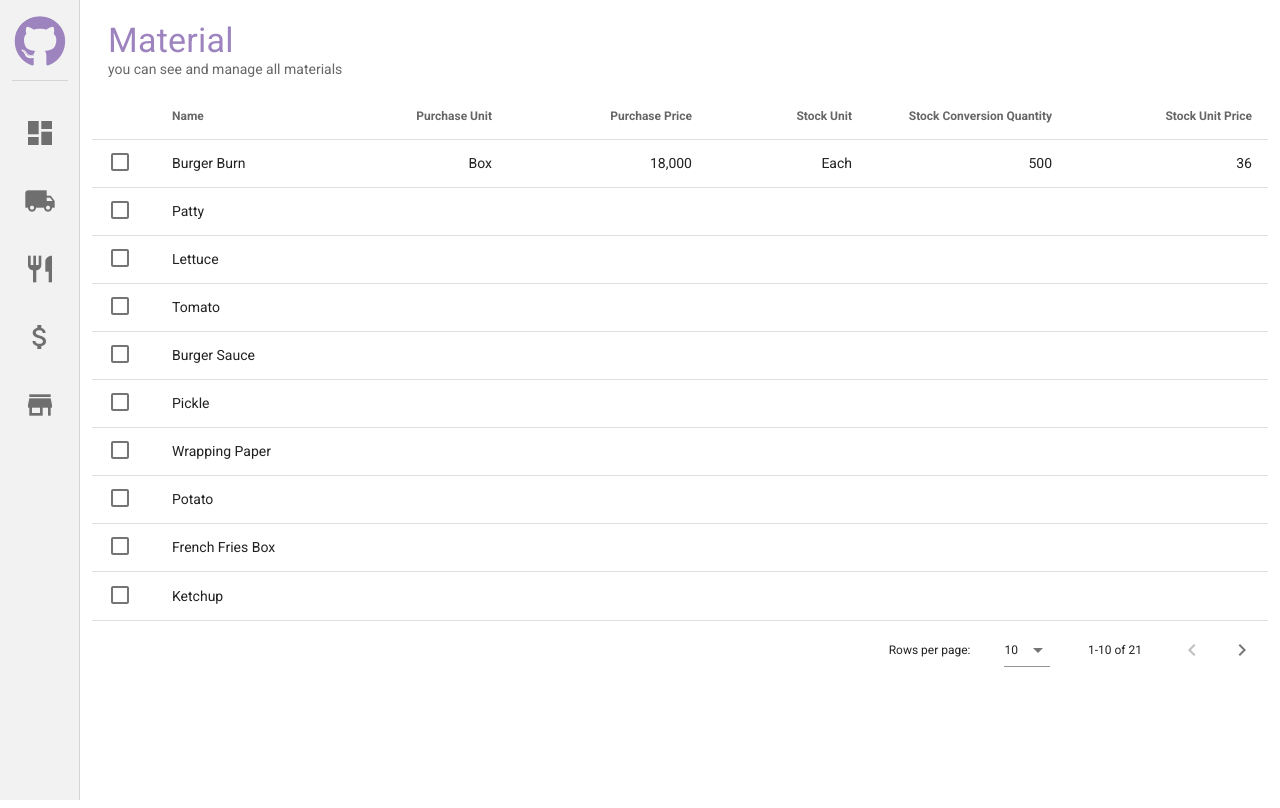
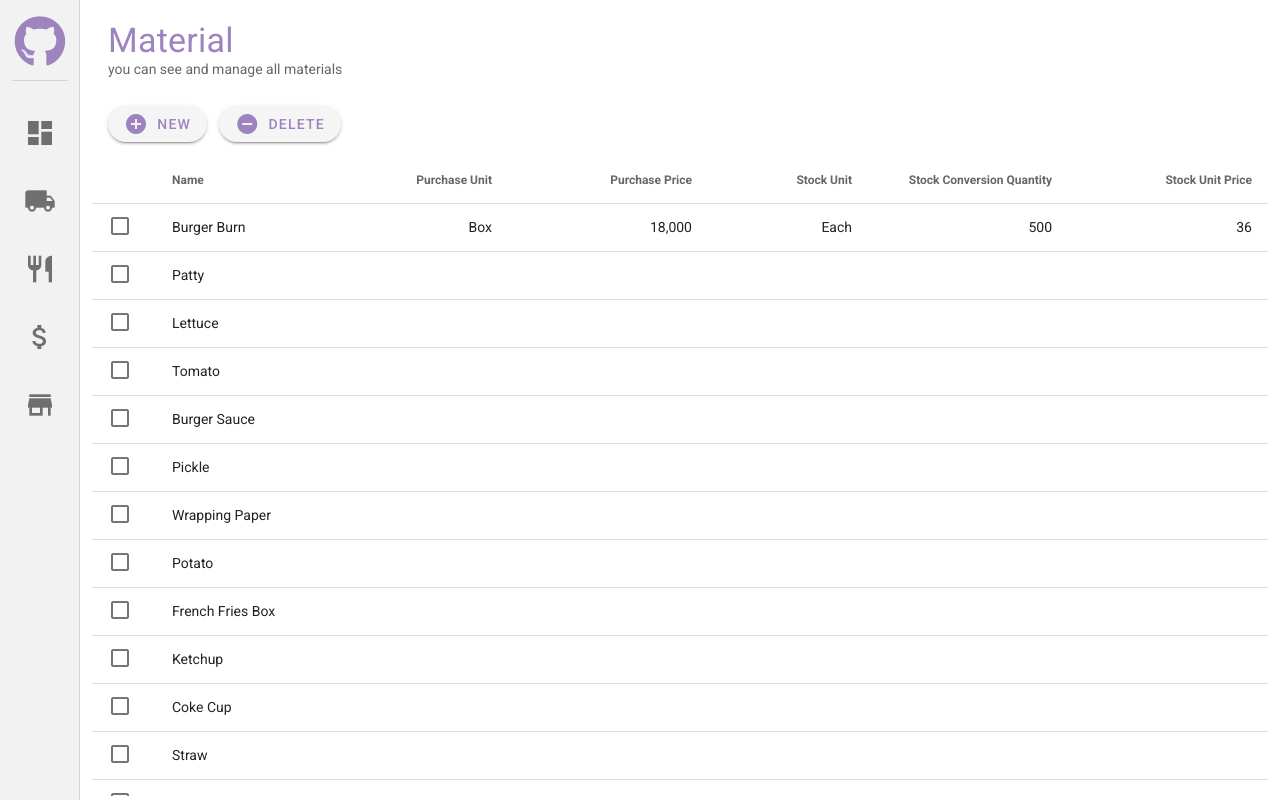
Before and after one commit to Ohmry/food-management-system, a Vue app: page /material in a window 1280 px wide. Built offline with nearby package versions, Linux system fonts and the light colour scheme.

Commit message:
create buttons in material view

```diff
--- a/src/views/Material.vue
+++ b/src/views/Material.vue
@@ -2,7 +2,19 @@
   <v-app>
     <v-container fluid>
       <MenuTitle title="Material" description="you can see and manage all materials"/>
-      <v-data-table :headers="table.headers" :items="table.data">
+      <v-toolbar flat>
+        <v-btn rounded style="color: #9D84BF">
+          <v-icon class="mr-2" color="#9D84BF">add_circle</v-icon>
+          New
+        </v-btn>
+        <v-btn rounded style="color: #9D84BF" class="mx-3">
+          <v-icon class="mr-2" color="#9D84BF">remove_circle</v-icon>
+          Delete
+        </v-btn>
+      </v-toolbar>
+      <v-data-table :headers="table.headers" :items="table.data"
+        fixed-header height="80vh" :hide-default-footer="true" :items-per-page="-1"
+        style="user-select: none">
         <template v-slot:item.checked="{item}">
           <v-simple-checkbox v-model="item.checked" :ripple="false"></v-simple-checkbox>
         </template>
```
